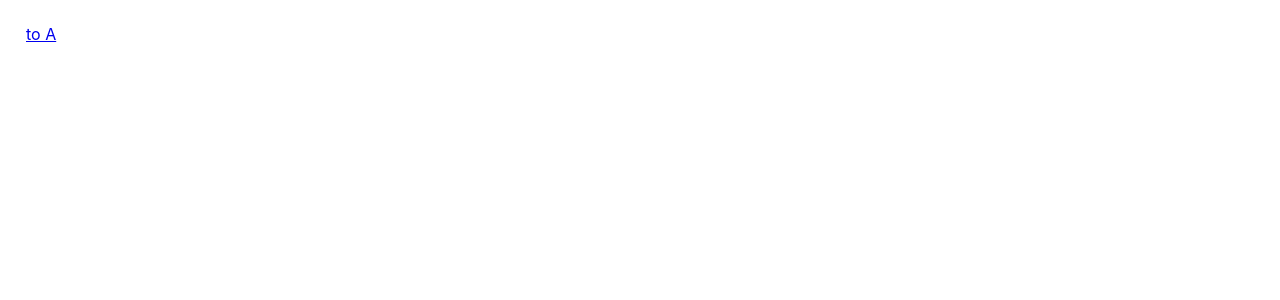
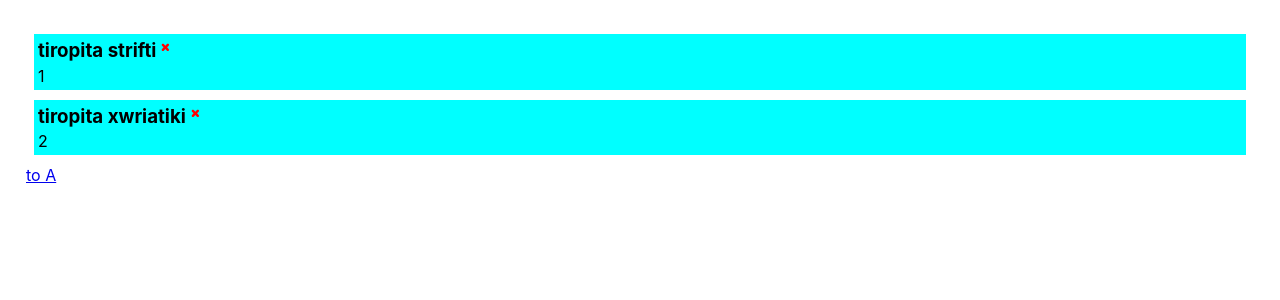
Before and after one commit to akiskawi/Recipes, a React (Create React App) app in the folder FrontEndReact/recipes/: page /boughtrecipes in a window 1280 px wide. Shown: the top 300 px of the page. Built offline with nearby package versions, Linux system fonts and the light colour scheme.

Commit message:
just mess with react

```diff
--- a/FrontEndReact/recipes/package.json
+++ b/FrontEndReact/recipes/package.json
@@ -9,6 +9,7 @@
     "@testing-library/user-event": "^13.5.0",
     "react": "^18.2.0",
     "react-dom": "^18.2.0",
+    "react-icons": "^4.4.0",
     "react-scripts": "5.0.1",
     "web-vitals": "^2.1.4"
   },
--- a/FrontEndReact/recipes/src/App.css
+++ b/FrontEndReact/recipes/src/App.css
@@ -30,7 +30,10 @@ button {
 
 
 
-
+.recipe {
+background-color: aqua;
+margin: 10px;
+}
 
 
 
--- a/FrontEndReact/recipes/src/App.js
+++ b/FrontEndReact/recipes/src/App.js
@@ -6,7 +6,8 @@ import BoughtRecipes from './components/BoughtRecipes.js';
 import A from './components/A';
 // import RecipeList from './components/RecipeList';
 
-const doc=document;
+//To change document title
+const doc = document;
 
 function App() {
 
@@ -14,7 +15,12 @@ function App() {
     <BrowserRouter>
       <div className='container'>
         <Routes>
-          <Route path='/' element={<A doc={doc} />} />
+          <Route path='/asd' element={<A doc={doc} />} >
+            <Route path='/asdasd' elem>
+
+            </Route>
+          </Route>
+
           <Route path='/boughtrecipes' element={<BoughtRecipes doc={doc} />} />
         </Routes>
         {/* <RecipeList /> */}
@@ -24,3 +30,15 @@ function App() {
 }
 
 export default App;
+
+/* <Routes>
+    <Route path="/">
+        <Route path="{profilename}" />
+        <Route path="{recipeid}" />
+        <Route path="createrecipe"></Route>
+        <Route path="guest">
+            <Route path="/login" />
+            <Route path="/register" />
+        </Route>
+    </Route>
+</Routes> */
--- /dev/null
+++ b/FrontEndReact/recipes/src/components/BoughtRecipeItem.js
@@ -0,0 +1,17 @@
+import { TiTimes } from 'react-icons/ti';
+
+const BoughtRecipeItem = (props) => {
+
+    return (
+        <div className="recipe">
+            <h3>
+                {props.brec.name}
+                <TiTimes onClick={()=>props.onDelete(props.brec.id)} style={{ color: 'red', cursor: 'pointer' }} />
+            </h3>
+            <p>{props.brec.id}</p>
+
+        </div>
+    )
+}
+
+export default BoughtRecipeItem
--- a/FrontEndReact/recipes/src/components/BoughtRecipes.js
+++ b/FrontEndReact/recipes/src/components/BoughtRecipes.js
@@ -1,13 +1,42 @@
+//Routing
 import { Link } from "react-router-dom";
 
-function changeName(doc) {
+// State
+import { useState } from 'react';
+
+//Components
+import BoughtRecipeItem from "./BoughtRecipeItem.js";
+
+// Change Document Title
+const changeName = (doc) => {
   doc.title = "Bought Recipes";
 }
 
+// Delete Task
+const deleteBoughtRecipe=(id)=>{
+  console.log(id+" deleted")
+}
+
 const BoughtRecipes = (props) => {
+
+  // Data
+  const [boughtrec, setboughtrec] = useState(
+    [
+      {
+        id: 1,
+        name: "tiropita strifti",
+      },
+      {
+        id: 2,
+        name: "tiropita xwriatiki"
+      }
+    ]
+  )
+
   return (
     <div>
       {changeName(props.doc)}
+      {boughtrec.map((brec) => (<BoughtRecipeItem key={brec.id} brec={brec} onDelete={deleteBoughtRecipe} />))}
       <Link to='/'>to A</Link>
     </div>
   );
```
Also changed, not shown: 1 other file (tests, documents, lock files or other folders).
